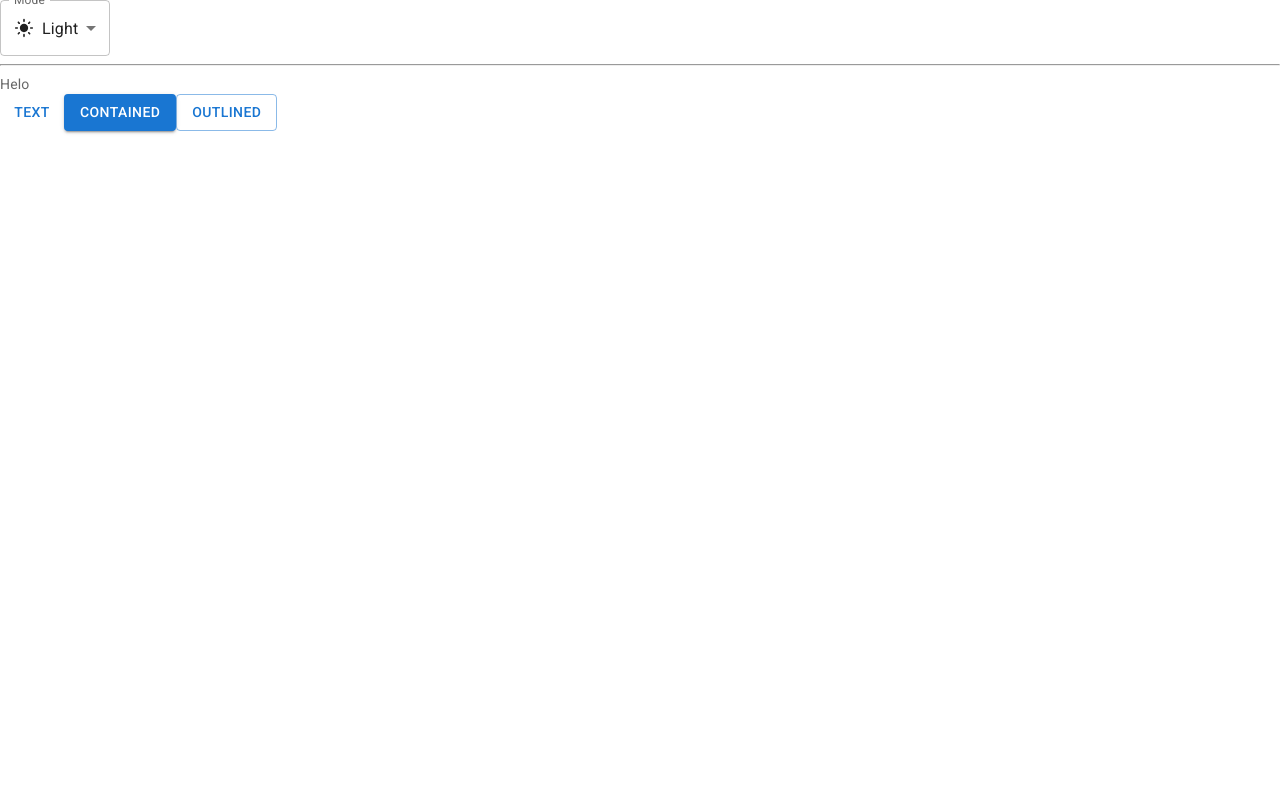
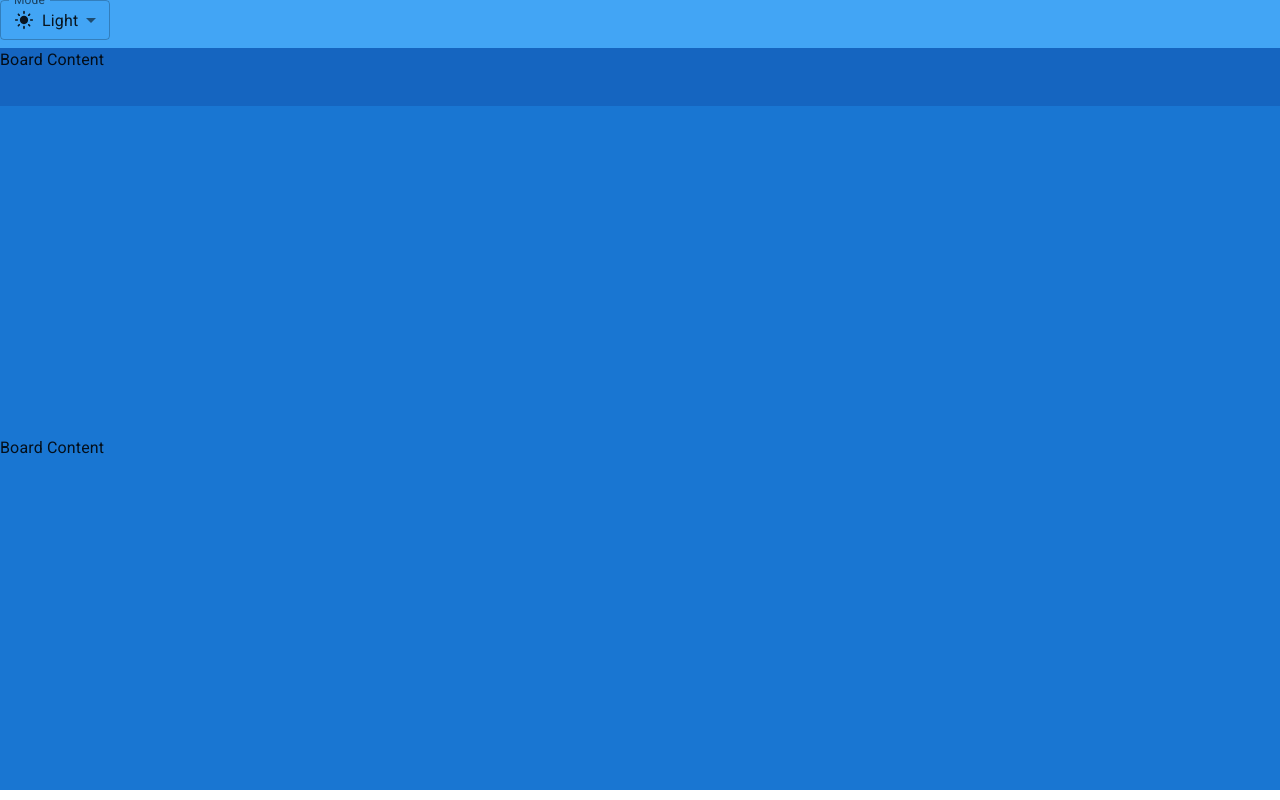
Before and after one commit to Huyuyh/trello-clone, a React (Vite) app in the folder trello-web/: page / in a window 1280 px wide. Built offline with nearby package versions, Linux system fonts and the light colour scheme.

Commit message:
seperate structure

```diff
--- a/trello-web/src/App.jsx
+++ b/trello-web/src/App.jsx
@@ -1,67 +1,9 @@
-import Button from "@mui/material/Button";
-import Typography from "@mui/material/Typography";
-import { useColorScheme } from "@mui/material/styles";
-import Box from "@mui/material/Box";
-import InputLabel from "@mui/material/InputLabel";
-import MenuItem from "@mui/material/MenuItem";
-import FormControl from "@mui/material/FormControl";
-import Select from "@mui/material/Select";
-import LightModeIcon from "@mui/icons-material/LightMode";
-import DarkModeOutlinedIcon from "@mui/icons-material/DarkModeOutlined";
-import SettingsBrightnessIcon from "@mui/icons-material/SettingsBrightness";
-
-function ModeSelect() {
-  const { mode, setMode } = useColorScheme();
-
-  const handleChange = (event) => {
-    setMode(event.target.value);
-  };
-  return (
-    <Box sx={{ minWidth: 120 }}>
-      <FormControl>
-        <InputLabel id="label-select-dark-light-mode">Mode</InputLabel>
-        <Select
-          labelId="label-select-dark-light-mode"
-          id="select-dark-light-mode"
-          value={mode}
-          label="Mode"
-          onChange={handleChange}
-        >
-          <MenuItem value={"light"}>
-            <Box sx={{ display: "flex", alignItems: "center", gap: "8px" }}>
-              <LightModeIcon fontSize="small" />
-              Light
-            </Box>
-          </MenuItem>
-          <MenuItem value={"dark"}>
-            <Box sx={{ display: "flex", alignItems: "center", gap: "8px" }}>
-              <DarkModeOutlinedIcon fontSize="small" />
-              Dark
-            </Box>
-          </MenuItem>
-          <MenuItem value={"system"}>
-            <Box sx={{ display: "flex", alignItems: "center", gap: "8px" }}>
-              <SettingsBrightnessIcon fontSize="small" />
-              System
-            </Box>
-          </MenuItem>
-        </Select>
-      </FormControl>
-    </Box>
-  );
-}
+import Board from "./pages/Boards/_id";
 
 function App() {
   return (
     <>
-      <ModeSelect />
-      <hr />
-      <Typography variant="body2" color="text.secondary">
-        Helo
-      </Typography>
-      <Button variant="text">Text</Button>
-      <Button variant="contained">Contained</Button>
-      <Button variant="outlined">Outlined</Button>
+      <Board />
     </>
   );
 }
--- /dev/null
+++ b/trello-web/src/components/Appbar/index.jsx
@@ -0,0 +1,19 @@
+import Box from "@mui/material/Box";
+import ModeSelect from "../ModeSelect";
+
+function AppBar() {
+  return (
+    <Box
+      sx={{
+        backgroundColor: "primary.light",
+        height: (theme) => theme.trello.appBarHeight,
+        display: "flex",
+        alignItems: "items-center",
+      }}
+    >
+      <ModeSelect />
+    </Box>
+  );
+}
+
+export default AppBar;
--- /dev/null
+++ b/trello-web/src/components/ModeSelect/index.jsx
@@ -0,0 +1,52 @@
+import { useColorScheme } from "@mui/material/styles";
+import Box from "@mui/material/Box";
+import InputLabel from "@mui/material/InputLabel";
+import MenuItem from "@mui/material/MenuItem";
+import FormControl from "@mui/material/FormControl";
+import Select from "@mui/material/Select";
+import LightModeIcon from "@mui/icons-material/LightMode";
+import DarkModeOutlinedIcon from "@mui/icons-material/DarkModeOutlined";
+import SettingsBrightnessIcon from "@mui/icons-material/SettingsBrightness";
+
+function ModeSelect() {
+  const { mode, setMode } = useColorScheme();
+
+  const handleChange = (event) => {
+    setMode(event.target.value);
+  };
+  return (
+    <Box sx={{ minWidth: 120 }}>
+      <FormControl size="small">
+        <InputLabel id="label-select-dark-light-mode">Mode</InputLabel>
+        <Select
+          labelId="label-select-dark-light-mode"
+          id="select-dark-light-mode"
+          value={mode}
+          label="Mode"
+          onChange={handleChange}
+        >
+          <MenuItem value={"light"}>
+            <Box sx={{ display: "flex", alignItems: "center", gap: 1 }}>
+              <LightModeIcon fontSize="small" />
+              Light
+            </Box>
+          </MenuItem>
+          <MenuItem value={"dark"}>
+            <Box sx={{ display: "flex", alignItems: "center", gap: 1 }}>
+              <DarkModeOutlinedIcon fontSize="small" />
+              Dark
+            </Box>
+          </MenuItem>
+          <MenuItem value={"system"}>
+            <Box sx={{ display: "flex", alignItems: "center", gap: 1 }}>
+              <SettingsBrightnessIcon fontSize="small" />
+              System
+            </Box>
+          </MenuItem>
+        </Select>
+      </FormControl>
+    </Box>
+  );
+}
+
+export default ModeSelect;
--- /dev/null
+++ b/trello-web/src/pages/Boards/BoardBar/index.jsx
@@ -0,0 +1,19 @@
+import Box from "@mui/material/Box";
+
+function BoardBar() {
+  return (
+    <Box
+      sx={{
+        backgroundColor: "primary.dark",
+        width: "100%",
+        height: (theme) => theme.trello.boardBarHeight,
+        display: "flex",
+        alignItems: "items-center",
+      }}
+    >
+      Board Content
+    </Box>
+  );
+}
+
+export default BoardBar;
--- /dev/null
+++ b/trello-web/src/pages/Boards/BoardContent/index.jsx
@@ -0,0 +1,20 @@
+import Box from "@mui/material/Box";
+
+function BoardContent() {
+  return (
+    <Box
+      sx={{
+        backgroundColor: "primary.main",
+        width: "100%",
+        height: (theme) =>
+          `calc(100vh - ${theme.trello.boardBarHeight} - ${theme.trello.boardBarHeight})`,
+        display: "flex",
+        alignItems: "center",
+      }}
+    >
+      Board Content
+    </Box>
+  );
+}
+
+export default BoardContent;
--- /dev/null
+++ b/trello-web/src/pages/Boards/_id.jsx
@@ -0,0 +1,23 @@
+import Box from "@mui/material/Box";
+import Container from "@mui/material/Container";
+import AppBar from "../../components/AppBar";
+import BoardBar from "./BoardBar";
+import BoardContent from "./BoardContent";
+
+function Board() {
+  return (
+    <Container
+      disableGutters
+      maxWidth={false}
+      sx={{
+        height: "100vh",
+      }}
+    >
+      <AppBar />
+      <BoardBar />
+      <BoardContent />
+    </Container>
+  );
+}
+
+export default Board;
--- a/trello-web/src/theme.js
+++ b/trello-web/src/theme.js
@@ -2,6 +2,10 @@ import { experimental_extendTheme as extendTheme } from "@mui/material/styles";
 
 // Create a theme instance.
 const theme = extendTheme({
+  trello: {
+    appBarHeight: "48px",
+    boardBarHeight: "58px",
+  },
   colorSchemes: {
     light: {
       palette: {},
```
Also changed, not shown: trello-web/src/pages/Boards/index.jsx (added), trello-web/src/pages/Users/_id.jsx (added), trello-web/src/pages/Users/index.jsx (added).
